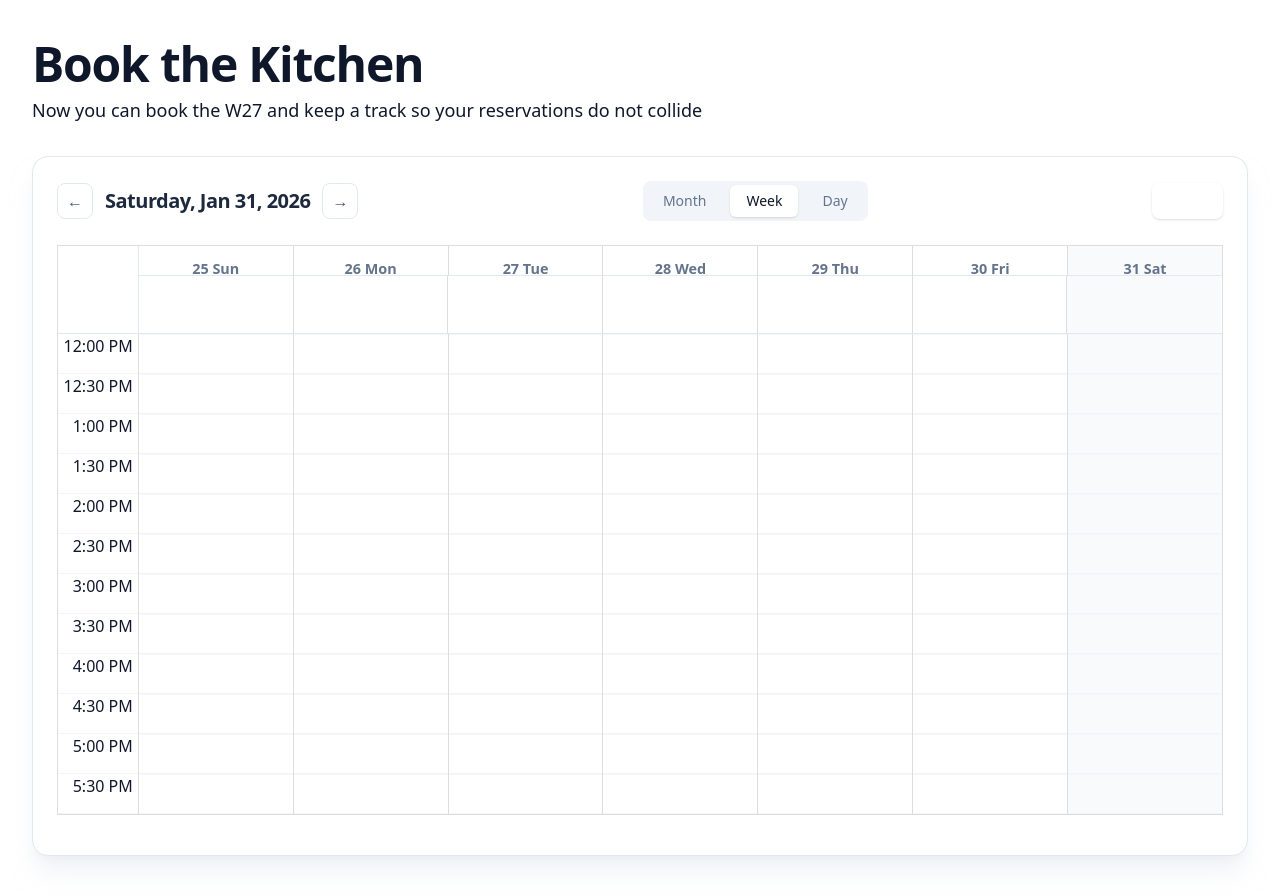
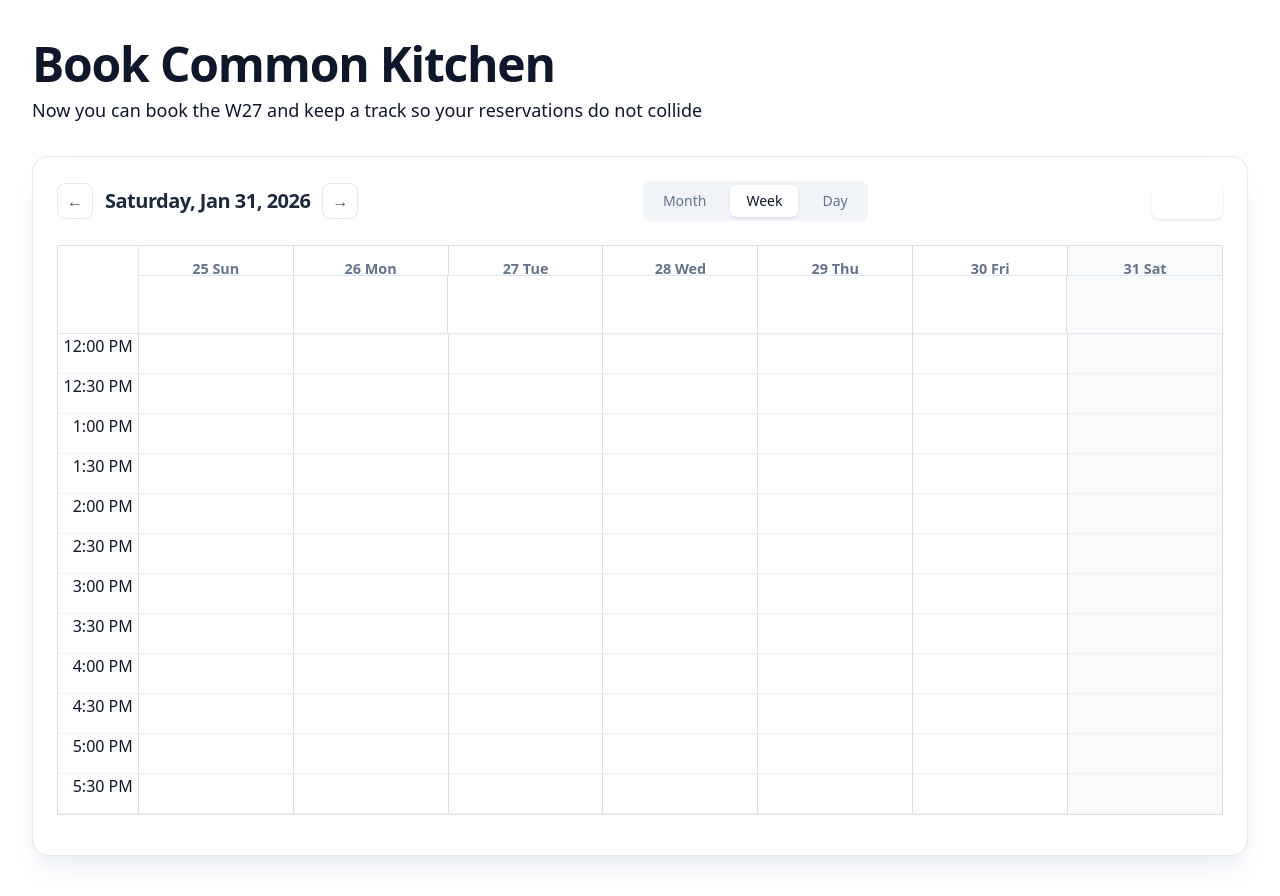
Before and after one commit to Prashantstrugglestocode/KitchenBooking, a Next.js app: page /book in a window 1280 px wide. Built offline with nearby package versions, Linux system fonts and the light colour scheme; no server answers; the database is empty.

Commit message:
fix the test

```diff
--- a/src/app/book/page.tsx
+++ b/src/app/book/page.tsx
@@ -4,7 +4,7 @@ export default function BookPage() {
   return (
     <div className="container mx-auto py-10 px-4 sm:px-8">
       <div className="mb-8">
-        <h1 className="text-4xl font-extrabold tracking-tight text-slate-900 sm:text-5xl mb-2">Book the Kitchen</h1>
+        <h1 className="text-4xl font-extrabold tracking-tight text-slate-900 sm:text-5xl mb-2">Book Common Kitchen</h1>
         <p className="text-lg text-muted-foreground mt-2">
           Now you can book the W27 and keep a track so your reservations do not collide
         </p>
```
